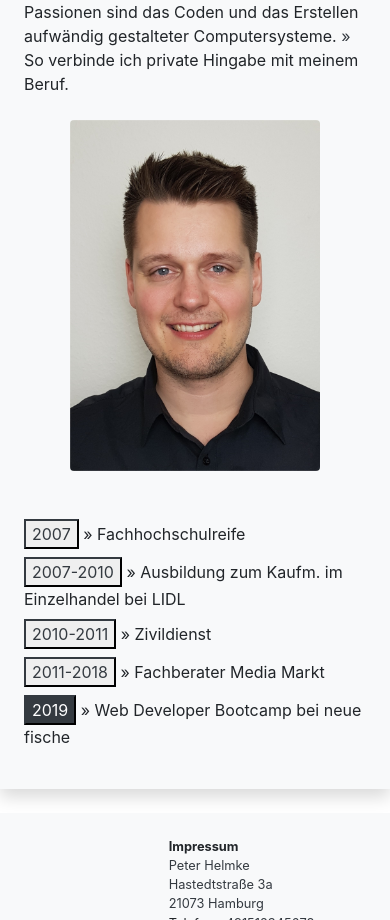
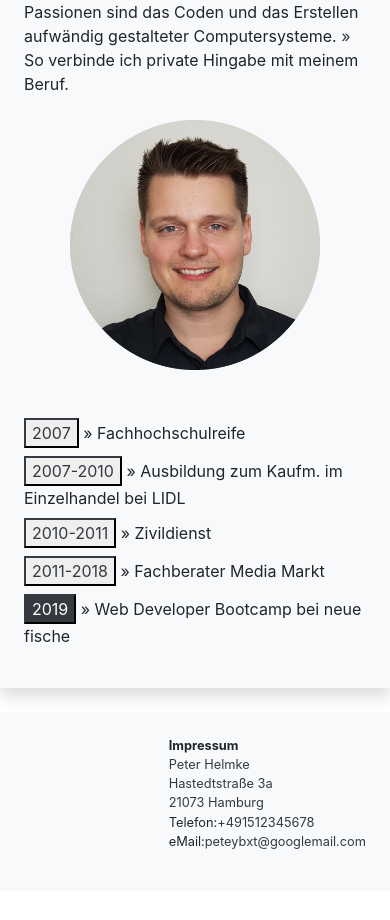
Before and after one commit to peterhelmke/website, a plain HTML site: page index.html in a window 390 px wide. Shown: the part 2620-3540 px from the top of the page. After the commit the page ends 3511 px from the top, so only its background shows below. Drawn offline with Linux system fonts and the light colour scheme.

Commit message:
bottom logo switched to round

```diff
--- a/index.html
+++ b/index.html
@@ -171,7 +171,7 @@
         Ich bin 30 Jahre alt, leidenschaftlicher Techie und lebe in Hamburg. Meine Passionen sind das Coden und das
         Erstellen aufwändig gestalteter Computersysteme. <a class="text-dark" href="http://www.instagram.com/sirtechalot"
           target="_blank">»</a> So verbinde ich private Hingabe mit meinem Beruf.<br><br>
-        <center><img class="d-lg-none mobile-image rounded text-center" src="logo.png" alt="Das bin ich"></center>
+        <center><img class="d-lg-none mobile-image text-center" src="logoround.png" alt="Das bin ich"></center>
       </div>
       <div class="col-lg-6 bg-light p-4">
         <ul class="list-unstyled">
```
